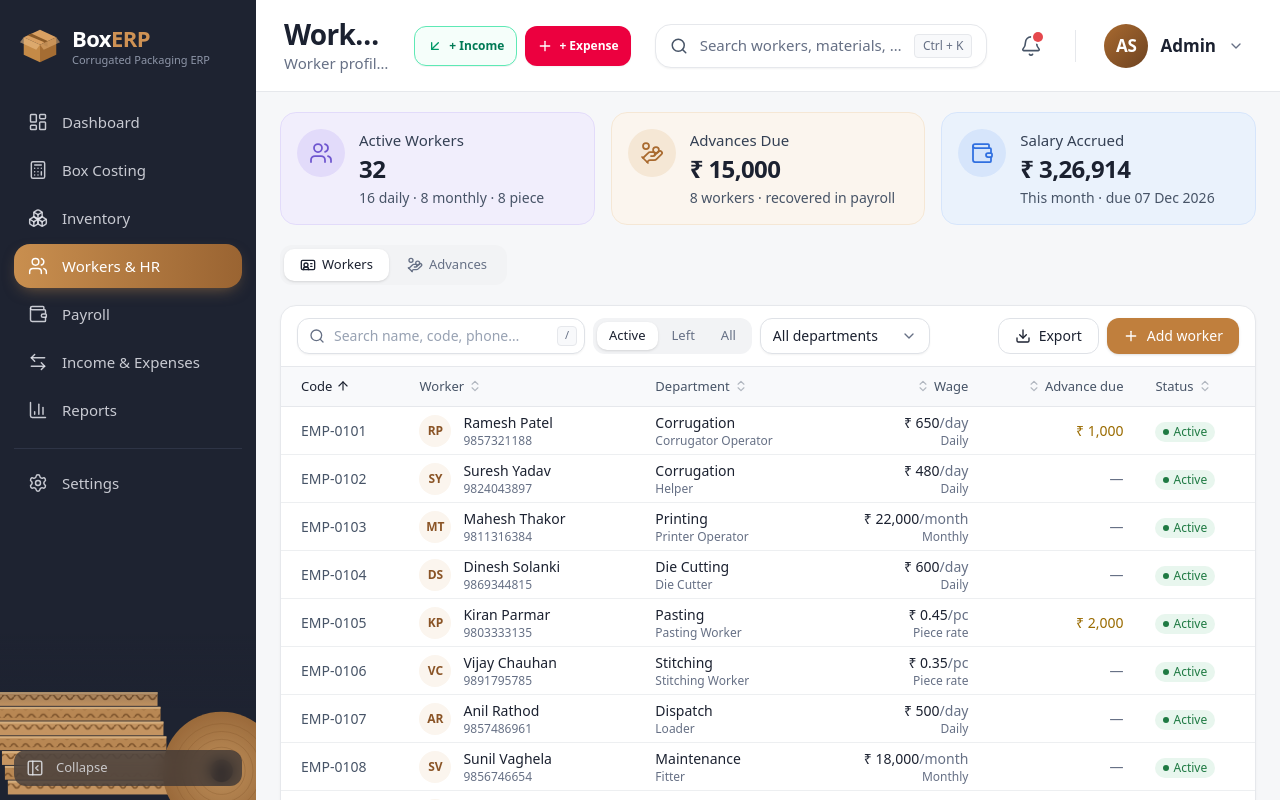
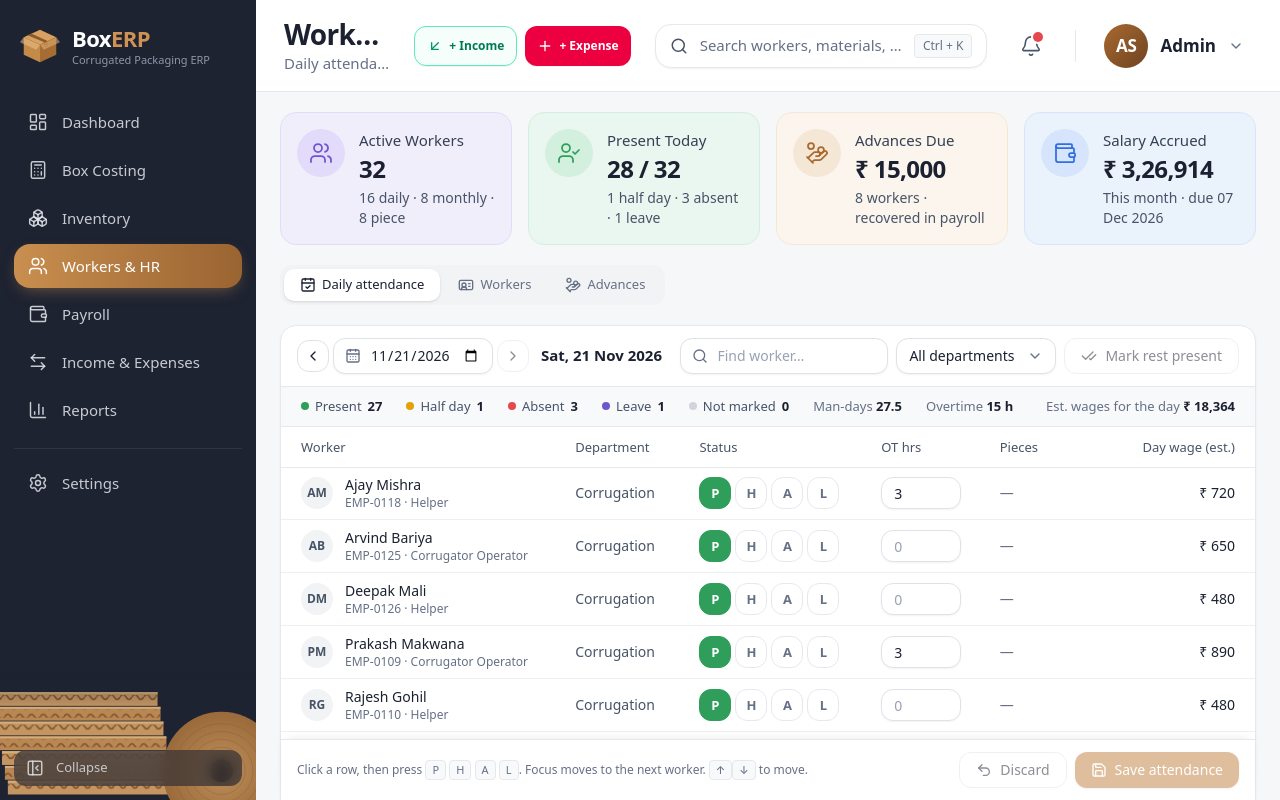
Before and after one commit to milanvananidev/box-erp, a React (Vite) app: page /workers in a window 1280 px wide. Built offline with nearby package versions, Linux system fonts and the light colour scheme.

Commit message:
feat(workers): restore employee daily attendance, calendar, and reports

```diff
--- a/src/features/dashboard/components/KpiRow.tsx
+++ b/src/features/dashboard/components/KpiRow.tsx
@@ -142,16 +142,16 @@ export function KpiRow() {
         </div>
       </div>
 
-      {/* 4. Active Workers */}
+      {/* 4. Active Workers & Attendance */}
       <div
-        onClick={() => navigate("/workers")}
+        onClick={() => navigate("/workers?tab=attendance")}
         className="group relative flex flex-col justify-between rounded-2xl border border-border/80 bg-card p-5 shadow-xs transition-all hover:shadow-card hover:border-brand-200 cursor-pointer overflow-hidden"
       >
         <div className="flex items-start justify-between">
           <div className="space-y-1">
-            <span className="text-xs font-medium text-muted-foreground">Active Workers</span>
+            <span className="text-xs font-medium text-muted-foreground">Workers Present</span>
             <div className="text-2xl font-bold tracking-tight text-foreground font-mono">
-              {isLoading ? "—" : workerCount}
+              {isLoading ? "—" : data?.attendance ? `${data.attendance.present + data.attendance.halfDay} / ${data.attendance.total}` : workerCount}
             </div>
           </div>
           <span className="flex size-9 shrink-0 items-center justify-center rounded-full bg-violet-50 text-violet-600 ring-4 ring-violet-50/50">
@@ -160,7 +160,8 @@ export function KpiRow() {
         </div>
 
         <div className="mt-4 flex items-center justify-between text-xs text-muted-foreground">
-          <span>On payroll</span>
+          <span>{data?.attendance ? `${data.attendance.present} present · ${data.attendance.absent} absent` : "Active on payroll"}</span>
+          <span className="text-brand-600 font-semibold group-hover:underline">Mark →</span>
         </div>
       </div>
     </div>
--- a/src/features/dashboard/components/WorkerOverviewCard.tsx
+++ b/src/features/dashboard/components/WorkerOverviewCard.tsx
@@ -1,5 +1,5 @@
 import { useNavigate } from "react-router-dom";
-import { Users, HandCoins, Play, ArrowRight } from "lucide-react";
+import { Users, HandCoins, CalendarCheck, ArrowRight } from "lucide-react";
 import { Button } from "@/components/ui/button";
 import { formatINR } from "@/lib/format";
 import { useWorkerRoster } from "@/features/workers/api";
@@ -12,7 +12,8 @@ export function WorkerOverviewCard() {
 
   const activeWorkers = roster.filter((w) => w.active).length;
   const advancesDue = roster.reduce((sum, w) => sum + (w.advanceBalance || 0), 0);
-  const salaryEst = summary?.salaryPending.amount ?? 0;
+  const att = summary?.attendance;
+  const presentCount = att ? att.present + att.halfDay : 0;
 
   return (
     <div className="flex flex-col justify-between rounded-2xl border border-border/80 bg-card p-5 shadow-xs">
@@ -23,21 +24,23 @@ export function WorkerOverviewCard() {
             <span className="flex size-7 items-center justify-center rounded-lg bg-amber-50 text-amber-700">
               <Users className="size-4 text-[#C98F4F]" />
             </span>
-            <h3 className="text-base font-bold text-foreground">Worker Overview</h3>
+            <h3 className="text-base font-bold text-foreground">Worker & HR</h3>
           </div>
           <button
             onClick={() => navigate("/workers")}
             className="flex items-center gap-1 text-xs font-semibold text-brand-600 hover:text-brand-700 cursor-pointer"
           >
-            View All <ArrowRight className="size-3" />
+            Roster <ArrowRight className="size-3" />
           </button>
         </div>
 
         {/* Metrics List */}
         <div className="divide-y divide-border/60 py-2">
           <div className="flex items-center justify-between py-2.5 text-xs">
-            <span className="text-muted-foreground">Active workers</span>
-            <span className="font-semibold text-foreground text-sm font-mono">{activeWorkers}</span>
+            <span className="text-muted-foreground">Today's attendance</span>
+            <span className="font-semibold text-foreground text-sm font-mono">
+              {att ? `${presentCount} / ${att.total} present` : `${activeWorkers} active`}
+            </span>
           </div>
           <div className="flex items-center justify-between py-2.5 text-xs">
             <span className="text-muted-foreground">Advances due</span>
@@ -45,7 +48,7 @@ export function WorkerOverviewCard() {
           </div>
           <div className="flex items-center justify-between py-2.5 text-xs">
             <span className="text-muted-foreground">Salary this month (est.)</span>
-            <span className="font-semibold text-foreground text-sm font-mono">{formatINR(salaryEst)}</span>
+            <span className="font-semibold text-foreground text-sm font-mono">{formatINR(summary?.salaryPending.amount ?? 0)}</span>
           </div>
         </div>
       </div>
@@ -55,19 +58,19 @@ export function WorkerOverviewCard() {
         <Button
           variant="outline"
           size="sm"
+          onClick={() => navigate("/workers?tab=attendance")}
+          className="text-xs h-8 text-[#344054] font-medium border-border hover:bg-subtle"
+        >
+          <CalendarCheck className="size-3.5 text-brand-600" /> Attendance
+        </Button>
+        <Button
+          variant="outline"
+          size="sm"
           onClick={() => navigate("/workers?tab=advances")}
           className="text-xs h-8 text-[#344054] font-medium border-border hover:bg-subtle"
         >
           <HandCoins className="size-3.5 text-brand-600" /> Give Advance
         </Button>
-        <Button
-          variant="outline"
-          size="sm"
-          onClick={() => navigate("/payroll")}
-          className="text-xs h-8 text-[#344054] font-medium border-border hover:bg-subtle"
-        >
-          <Play className="size-3.5 text-brand-600" /> Process Payroll
-        </Button>
       </div>
     </div>
   );
--- a/src/features/reports/ReportsPage.tsx
+++ b/src/features/reports/ReportsPage.tsx
@@ -3,6 +3,7 @@ import { useSearchParams } from "react-router-dom";
 import { format } from "date-fns";
 import {
   ArrowLeftRight,
+  CalendarCheck,
   FileSpreadsheet,
   Landmark,
   Receipt,
@@ -18,9 +19,10 @@ import { MonthlyStatementView } from "./components/MonthlyStatementView";
 import { ProfitReportView } from "./components/ProfitReportView";
 import { CashFlowReportView } from "./components/CashFlowReportView";
 import { LabourReportView } from "./components/LabourReportView";
+import { AttendanceReportView } from "./components/AttendanceReportView";
 import { PayrollReportView } from "./components/PayrollReportView";
 
-type ReportId = "monthly" | "profit" | "cash-flow" | "labour" | "payroll";
+type ReportId = "monthly" | "profit" | "cash-flow" | "labour" | "attendance" | "payroll";
 
 const REPORTS: { group: string; items: { id: ReportId; label: string; hint: string; icon: LucideIcon }[] }[] = [
   {
@@ -45,6 +47,7 @@ const REPORTS: { group: string; items: { id: ReportId; label: string; hint: stri
     group: "Labour & Wages",
     items: [
       { id: "labour", label: "Labour Cost", hint: "By month and department", icon: Receipt },
+      { id: "attendance", label: "Attendance Summary", hint: "By worker and department", icon: CalendarCheck },
       { id: "payroll", label: "Payroll Register", hint: "Gross, deductions, paid", icon: Wallet },
     ],
   },
@@ -82,6 +85,8 @@ export default function ReportsPage() {
         return <CashFlowReportView range={range} />;
       case "labour":
         return <LabourReportView range={range} />;
+      case "attendance":
+        return <AttendanceReportView range={range} />;
       case "payroll":
         return <PayrollReportView range={range} />;
       case "profit":
--- a/src/features/workers/WorkersPage.tsx
+++ b/src/features/workers/WorkersPage.tsx
@@ -1,6 +1,6 @@
 import { useCallback, useMemo, useState } from "react";
 import { useSearchParams } from "react-router-dom";
-import { Download, HandCoins, IdCard, Plus, Users, Wallet } from "lucide-react";
+import { CalendarCheck, Download, HandCoins, IdCard, Plus, UserCheck, Users, Wallet } from "lucide-react";
 import { toast } from "sonner";
 import { usePageMeta } from "@/hooks/use-page-meta";
 import { useHotkeys } from "@/hooks/use-hotkeys";
@@ -16,17 +16,18 @@ import { formatDate, formatINR, fromPaise } from "@/lib/format";
 import { cn, initials } from "@/lib/utils";
 import { useDashboardSummary } from "@/features/dashboard/api";
 import { DEPARTMENTS, WAGE_TYPE_LABEL, WAGE_UNIT, useWorkerRoster, type WorkerRow } from "./api";
+import { AttendanceBoard } from "./components/AttendanceBoard";
 import { WorkerFormSheet } from "./components/WorkerFormSheet";
 import { WorkerDetailSheet } from "./components/WorkerDetailSheet";
 import { AdvanceDialog } from "./components/AdvanceDialog";
 import { AdvancesTable } from "./components/AdvancesTable";
 
-type Tab = "workers" | "advances";
+type Tab = "attendance" | "workers" | "advances";
 
 export default function WorkersPage() {
-  usePageMeta("Workers & HR", "Worker profiles and salary advances");
+  usePageMeta("Workers & HR", "Daily attendance, worker profiles and salary advances");
   const [params, setParams] = useSearchParams();
-  const tab = (params.get("tab") as Tab | null) ?? "workers";
+  const tab = (params.get("tab") as Tab | null) ?? "attendance";
   const openId = params.get("worker");
   const editId = params.get("edit");
   const creating = params.get("new") === "1";
@@ -131,24 +132,30 @@ export default function WorkersPage() {
 
   const openWorker = roster.data?.find((w) => w.id === openId);
   const editWorker = roster.data?.find((w) => w.id === editId);
+  const att = summary.data?.attendance;
 
   return (
     <div className="flex flex-col gap-5">
-      <div className="grid grid-cols-1 md:grid-cols-3 gap-4">
+      <div className="grid grid-cols-1 sm:grid-cols-2 lg:grid-cols-4 gap-4">
         <StatCard label="Active Workers" icon={Users} tone="violet" loading={roster.isLoading} value={kpi.active}
           footnote={`${kpi.byType.daily} daily · ${kpi.byType.monthly} monthly · ${kpi.byType.piece} piece`} onClick={() => patch({ tab: "workers" })} />
+        <StatCard label="Present Today" icon={UserCheck} tone="success" loading={!att} value={att && `${att.present + att.halfDay} / ${att.total}`}
+          footnote={att && `${att.halfDay} half day · ${att.absent} absent · ${att.leave} leave`} onClick={() => patch({ tab: null })} />
         <StatCard label="Advances Due" icon={HandCoins} tone="brand" loading={roster.isLoading} value={formatINR(kpi.advances)}
           footnote={`${kpi.withAdvance} workers · recovered in payroll`} onClick={() => patch({ tab: "advances" })} />
         <StatCard label="Salary Accrued" icon={Wallet} tone="info" loading={!summary.data} value={summary.data && formatINR(summary.data.salaryPending.amount)}
           footnote={summary.data && `This month · due ${formatDate(summary.data.salaryPending.dueOn)}`} />
       </div>
 
-      <Tabs value={tab} onValueChange={(v) => patch({ tab: v === "workers" ? null : v })}>
+      <Tabs value={tab} onValueChange={(v) => patch({ tab: v === "attendance" ? null : v })}>
         <TabsList className="h-10">
+          <TabsTrigger value="attendance" className="h-8 px-4"><CalendarCheck className="size-4" /> Daily attendance</TabsTrigger>
           <TabsTrigger value="workers" className="h-8 px-4"><IdCard className="size-4" /> Workers</TabsTrigger>
           <TabsTrigger value="advances" className="h-8 px-4"><HandCoins className="size-4" /> Advances</TabsTrigger>
         </TabsList>
       </Tabs>
+
+      {tab === "attendance" && <AttendanceBoard />}
 
       {tab === "workers" && (
         <DataTable
--- a/src/features/workers/components/WorkerDetailSheet.tsx
+++ b/src/features/workers/components/WorkerDetailSheet.tsx
@@ -1,28 +1,40 @@
 import { useState } from "react";
+import { addMonths, format, parseISO, subMonths } from "date-fns";
 import { toast } from "sonner";
-import { HandCoins, Pencil, Phone, UserCheck, UserX } from "lucide-react";
+import { ChevronLeft, ChevronRight, HandCoins, Pencil, Phone, UserCheck, UserX } from "lucide-react";
 import { Sheet, SheetBody, SheetContent, SheetDescription, SheetHeader, SheetTitle } from "@/components/ui/sheet";
 import { Button } from "@/components/ui/button";
 import { Badge } from "@/components/ui/badge";
+import { Skeleton } from "@/components/ui/skeleton";
 import { Table, TableBody, TableCell, TableHead, TableHeader, TableRow } from "@/components/ui/table";
 import { ConfirmDialog } from "@/components/shared/ConfirmDialog";
 import { EmptyState, ErrorState, RowsSkeleton } from "@/components/shared/states";
+import { calculateWage } from "@/lib/payroll";
 import { formatDate, formatINR } from "@/lib/format";
 import { cn, initials } from "@/lib/utils";
-import { WAGE_TYPE_LABEL, WAGE_UNIT, useSetWorkerActive, useWorkerHistory, type WorkerRow } from "../api";
+import { WAGE_TYPE_LABEL, WAGE_UNIT, monthKey, monthRange, useSetWorkerActive, useWorkerHistory, useWorkerMonth, workingDays, type WorkerRow } from "../api";
+import { MonthCalendar } from "./MonthCalendar";
 
 const errMsg = (e: unknown) => (e instanceof Error ? e.message : undefined);
 
 export function WorkerDetailSheet({
   worker, onClose, onEdit, onGiveAdvance,
 }: { worker: WorkerRow | undefined; onClose: () => void; onEdit: (w: WorkerRow) => void; onGiveAdvance: (w: WorkerRow) => void }) {
+  const [month, setMonth] = useState(monthKey(new Date()));
   const [confirmLeave, setConfirmLeave] = useState(false);
+  const recs = useWorkerMonth(worker?.id, month);
   const history = useWorkerHistory(worker?.id);
   const setActive = useSetWorkerActive();
   const w = worker;
 
+  const thisMonth = monthKey(new Date());
+  const { from, to } = monthRange(month);
+  const wage = w && recs.data ? calculateWage(w, recs.data, { workingDays: workingDays(from, to), advanceOutstanding: w.advanceBalance }) : null;
+  const leave = recs.data?.filter((r) => r.status === "leave").length ?? 0;
+  const absent = recs.data?.filter((r) => r.status === "absent").length ?? 0;
+
   return (
-    <Sheet open={!!w} onOpenChange={(v) => { if (!v) onClose(); }}>
+    <Sheet open={!!w} onOpenChange={(v) => { if (!v) { onClose(); setMonth(thisMonth); } }}>
       <SheetContent width="lg">
         {w && (
           <>
@@ -59,7 +71,36 @@ export function WorkerDetailSheet({
               <section className="grid grid-cols-3 gap-3">
                 <Tile label="Wage" value={`${formatINR(w.wageRate, { precise: w.wageType === "piece_rate" })}${WAGE_UNIT[w.wageType]}`} sub={`${WAGE_TYPE_LABEL[w.wageType]} · OT ${formatINR(w.overtimeRatePerHour)}/h`} />
                 <Tile label="Advance outstanding" value={formatINR(w.advanceBalance)} sub={w.advanceBalance ? "Deducted in next payroll" : "Nothing to recover"} tone={w.advanceBalance ? "warning" : undefined} />
-                <Tile label="Department" value={w.department} sub={w.designation} />
+                <Tile label={month === thisMonth ? "Earned so far (est.)" : `Earned in ${format(parseISO(`${month}-01`), "MMM")}`} value={wage ? formatINR(wage.gross) : "…"} sub={wage ? `${formatINR(wage.basic)} basic + ${formatINR(wage.overtime)} OT` : undefined} />
+              </section>
+
+              <section className="rounded-xl border border-border p-4">
+                <div className="mb-3 flex items-center justify-between">
+                  <h3 className="font-semibold">Attendance</h3>
+                  <div className="flex items-center gap-1">
+                    <Button variant="ghost" size="icon-sm" aria-label="Previous month" onClick={() => setMonth(monthKey(subMonths(parseISO(`${month}-01`), 1)))}><ChevronLeft /></Button>
+                    <span className="w-28 text-center text-sm font-medium">{format(parseISO(`${month}-01`), "MMMM yyyy")}</span>
+                    <Button variant="ghost" size="icon-sm" aria-label="Next month" disabled={month >= thisMonth} onClick={() => setMonth(monthKey(addMonths(parseISO(`${month}-01`), 1)))}><ChevronRight /></Button>
+                  </div>
+                </div>
+                {recs.error ? (
+                  <ErrorState compact error={recs.error} onRetry={() => recs.refetch()} />
+                ) : !wage ? (
+                  <Skeleton className="h-64" />
+                ) : (
+                  <div className="grid grid-cols-[1fr_200px] gap-6">
+                    <MonthCalendar month={month} records={recs.data ?? []} joinedOn={w.joinedOn} leftOn={w.leftOn} />
+                    <dl className="space-y-2 text-sm tabular">
+                      <Stat label="Present" value={wage.presentDays} />
+                      <Stat label="Half days" value={wage.halfDays} />
+                      <Stat label="Absent" value={absent} />
+                      <Stat label="Leave" value={leave} />
+                      <Stat label="Paid days" value={wage.paidDays} strong />
+                      <Stat label="Overtime" value={`${wage.overtimeHours} h`} />
+                      {w.wageType === "piece_rate" && <Stat label="Pieces" value={wage.pieces.toLocaleString("en-IN")} />}
+                    </dl>
+                  </div>
+                )}
               </section>
 
               <section className="space-y-3">
@@ -88,7 +129,7 @@ export function WorkerDetailSheet({
                               <TableCell>{formatDate(h.date)}</TableCell>
                               <TableCell><Badge tone="success">Salary</Badge></TableCell>
                               <TableCell className="text-[13px] text-muted-foreground">
-                                {h.item.period} · gross {formatINR(h.item.gross)}
+                                {format(parseISO(`${h.item.period}-01`), "MMM yyyy")} · gross {formatINR(h.item.gross)}
                                 {h.item.advanceDeduction > 0 && ` − advance ${formatINR(h.item.advanceDeduction)}`} · {h.item.mode.toUpperCase()}
                               </TableCell>
                               <TableCell className="text-right font-semibold">{formatINR(h.item.net)}</TableCell>
@@ -118,7 +159,7 @@ export function WorkerDetailSheet({
               open={confirmLeave}
               onOpenChange={setConfirmLeave}
               title={`Mark ${w.name} as left?`}
-              description="They will no longer appear in active roster or new payroll runs. Their history is kept, and you can reactivate them later."
+              description="They will no longer appear in daily attendance or new payroll runs. Their history is kept, and you can reactivate them later."
               confirmLabel="Mark as left"
               onConfirm={async () => {
                 try {
@@ -146,3 +187,12 @@ function Tile({ label, value, sub, tone }: { label: string; value: string; sub?:
     </div>
   );
 }
+
+function Stat({ label, value, strong }: { label: string; value: React.ReactNode; strong?: boolean }) {
+  return (
+    <div className={cn("flex justify-between border-b border-border/60 pb-1.5", strong && "font-semibold")}>
+      <dt className={strong ? "text-foreground" : "text-muted-foreground"}>{label}</dt>
+      <dd>{value}</dd>
+    </div>
+  );
+}
--- a/src/features/workers/components/WorkerFormSheet.tsx
+++ b/src/features/workers/components/WorkerFormSheet.tsx
@@ -139,7 +139,7 @@ export function WorkerFormSheet({ open, worker, onClose, onSaved }: { open: bool
               <div className="grid grid-cols-2 gap-4">
                 <FormField
                   label={`Rate (₹${WAGE_UNIT[wageType]})`} htmlFor="wk-rate" error={errors.wageRate?.message} required
-                  hint={wageType === "monthly" ? "Full monthly salary" : wageType === "piece_rate" ? "Rate per piece" : "Rate per day"}
+                  hint={wageType === "monthly" ? "Pro-rated on days worked (half day = 0.5)" : wageType === "piece_rate" ? "Paid on pieces logged in attendance" : "Half day pays 50%"}
                 >
                   <Controller
                     control={control}
--- a/src/lib/nav.ts
+++ b/src/lib/nav.ts
@@ -22,7 +22,7 @@ export const navGroups: NavGroup[] = [
       { to: "/", label: "Dashboard", icon: LayoutDashboard, hotkey: "1", keywords: ["home", "overview"] },
       { to: "/costing", label: "Box Costing", icon: Calculator, hotkey: "2", keywords: ["cost", "calculator", "quotation", "rate", "ply"] },
       { to: "/inventory", label: "Inventory", icon: Boxes, hotkey: "3", keywords: ["raw materials", "paper", "stock", "gum", "ink"] },
-      { to: "/workers", label: "Workers & HR", icon: Users, hotkey: "4", keywords: ["employees", "staff", "workers", "advances"] },
+      { to: "/workers", label: "Workers & HR", icon: Users, hotkey: "4", keywords: ["attendance", "daily attendance", "employees", "staff", "workers", "advances"] },
       { to: "/payroll", label: "Payroll", icon: Wallet, hotkey: "5", keywords: ["salary", "wages", "advance", "slip"] },
       { to: "/finance", label: "Income & Expenses", icon: ArrowLeftRight, hotkey: "6", keywords: ["transactions", "ledger", "cash", "bank", "upi"] },
       { to: "/reports", label: "Reports", icon: BarChart3, hotkey: "7", keywords: ["cash flow", "summary", "export"] },
```
